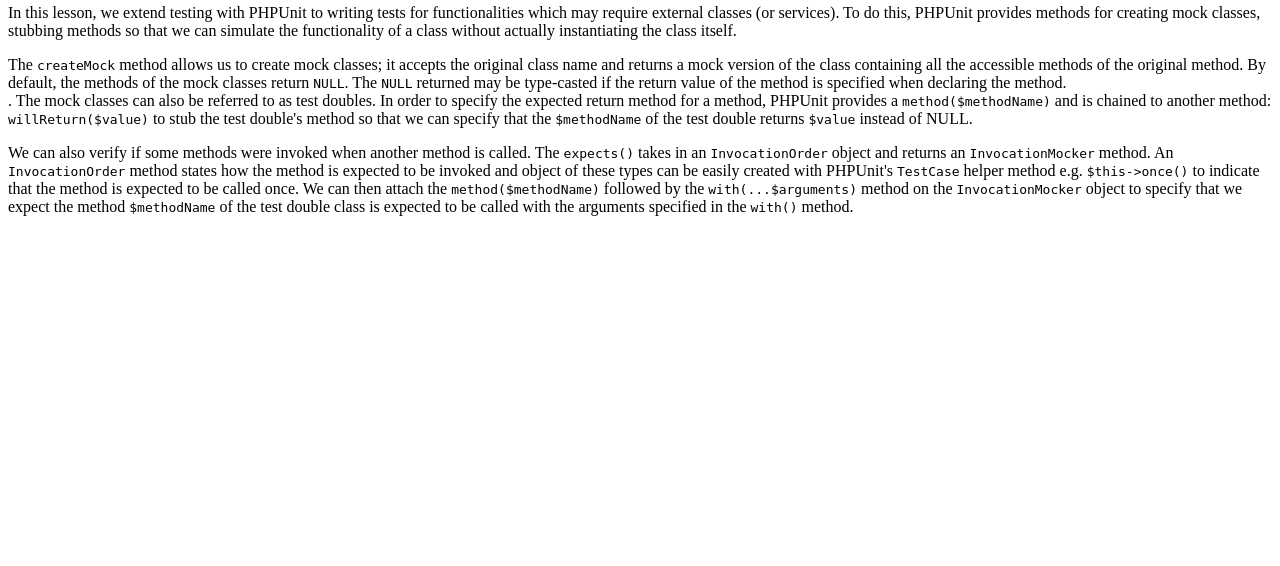
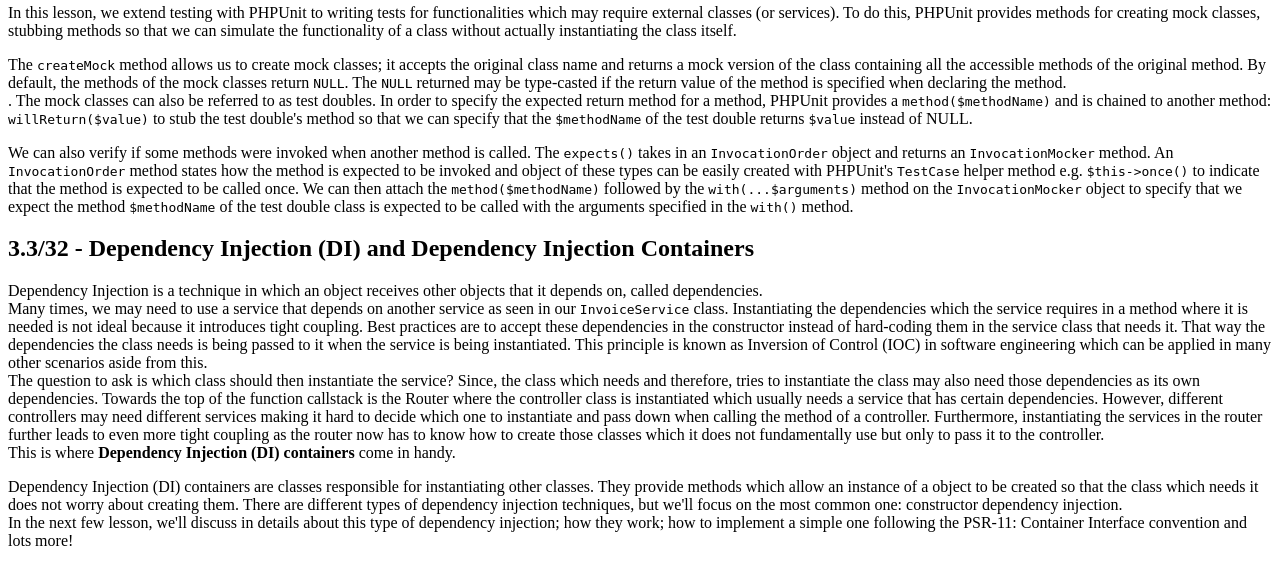
Before and after one commit to FranklinEkemezie/learn-php-the-right-way-2024, a PHP site: page /advanced-php.php in a window 1280 px wide. Shown: the part 1013-1579 px from the top of the page. Before the commit the page ends 1229 px from the top, so only its background shows below. Run offline with PHP 8.4, Linux system fonts and the light colour scheme.

Commit message:
Finished 3.3 (Dependency Injection & DI Containers)

```diff
--- a/advanced-php.php
+++ b/advanced-php.php
@@ -131,3 +131,33 @@ declare(strict_types=1);
     method <code>$methodName</code> of the test double class is expected to be called with the arguments specified in
     the <code>with()</code> method.
 </p>
+
+<h2>3.3/32 - Dependency Injection (DI) and Dependency Injection Containers</h2>
+
+<p>
+    Dependency Injection is a technique in which an object receives other objects that it depends on, called
+    dependencies. <br>
+    Many times, we may need to use a service that depends on another service as seen in our <code>InvoiceService</code>
+    class. Instantiating the dependencies which the service requires in a method where it is needed is not ideal because
+    it introduces tight coupling. Best practices are to accept these dependencies in the constructor instead of
+    hard-coding them in the service class that needs it. That way the dependencies the class needs is being passed to it
+    when the service is being instantiated. This principle is known as Inversion of Control (IOC) in software
+    engineering which can be applied in many other scenarios aside from this. <br>
+    The question to ask is which class should then instantiate the service? Since, the class which needs and therefore,
+    tries to instantiate the class may also need those dependencies as its own dependencies. Towards the top of the
+    function callstack is the Router where the controller class is instantiated which usually needs a service that has
+    certain dependencies. However, different controllers may need different services making it hard to decide which one
+    to instantiate and pass down when calling the method of a controller. Furthermore, instantiating the services in the
+    router further leads to even more tight coupling as the router now has to know how to create those classes which it
+    does not fundamentally use but only to pass it to the controller.<br>
+    This is where <b>Dependency Injection (DI) containers</b> come in handy.
+</p>
+
+<p>
+    Dependency Injection (DI) containers are classes responsible for instantiating other classes. They provide methods
+    which allow an instance of a object to be created so that the class which needs it does not worry about creating
+    them. There are different types of dependency injection techniques, but we'll focus on the most common one:
+    constructor dependency injection. <br>
+    In the next few lesson, we'll discuss in details about this type of dependency injection; how they work; how to
+    implement a simple one following the PSR-11: Container Interface convention and lots more!
+</p>
```
